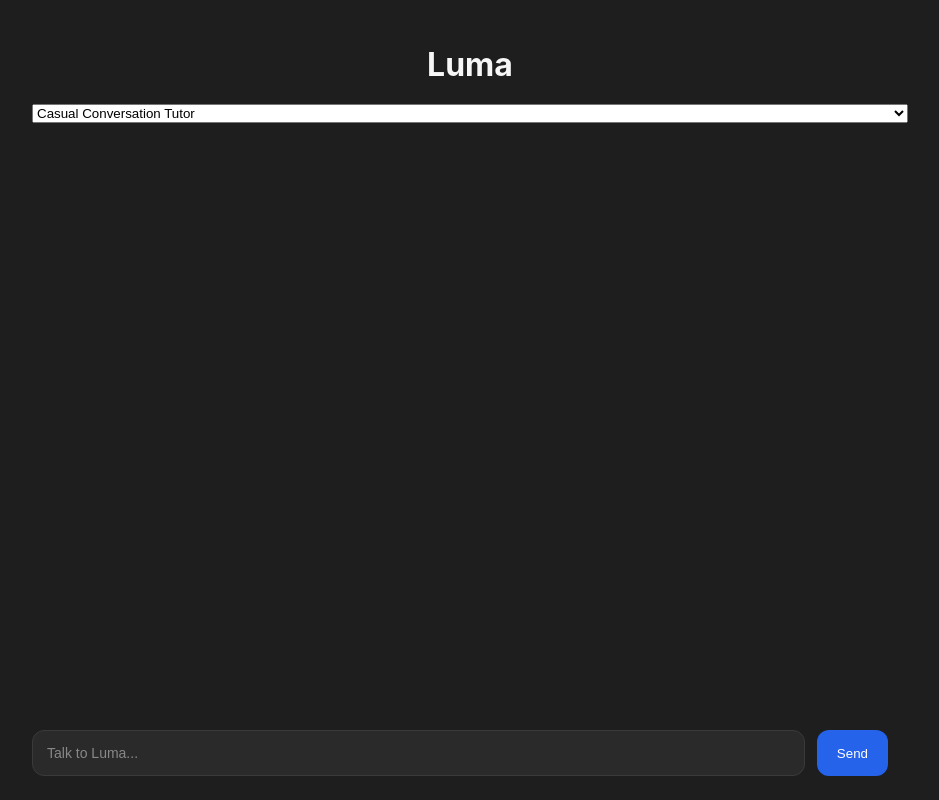
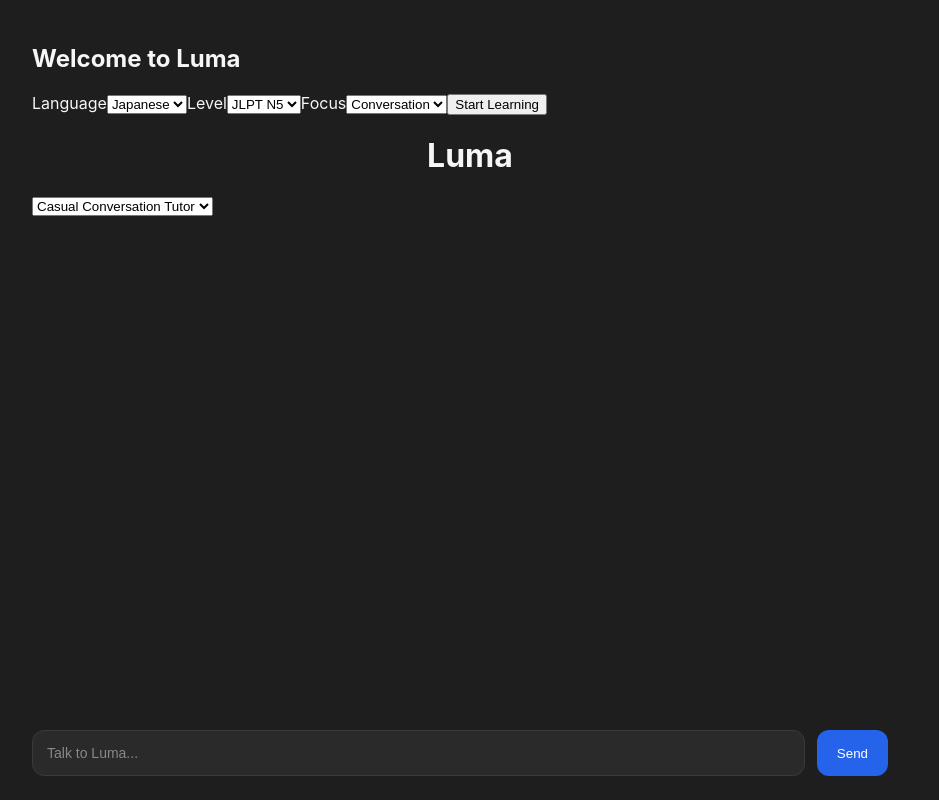
Before and after one commit to Omitofo/Luma-, a React (Vite) app: page / in a window 1280 px wide. Shown: the whole page, without its empty margins (182-1121 px from the left). Built offline with nearby package versions, Linux system fonts and the light colour scheme.

Commit message:
adding Selector for choosing tutor and language, level ...

```diff
--- a/src/App.tsx
+++ b/src/App.tsx
@@ -2,9 +2,22 @@ import { useState } from "react";
 import { invoke } from "@tauri-apps/api/core";
 import { listen } from "@tauri-apps/api/event";
 
-import ChatWindow from "./components/ChatWindow";
-import ChatInput from "./components/ChatInput";
+import ChatWindow from "./components/chat/ChatWindow";
+import ChatInput from "./components/chat/ChatInput";
+
+import LearnerSetupModal from "./components/tutor/LearnerSetupModal";
+import TutorModeSelector from "./components/tutor/TutorModeSelector";
+import ConfirmDialog from "./components/tutor/ConfirmDialog";
+
 import "./App.css";
+
+export type TutorMode = "casual" | "academic";
+
+export interface LearnerProfile {
+  language: string;
+  level: string;
+  focus: string;
+}
 
 export interface Message {
   role: "user" | "assistant";
@@ -16,27 +29,40 @@ function App() {
   const [streaming, setStreaming] = useState("");
   const [loading, setLoading] = useState(false);
 
-  const [tutorMode, setTutorMode] = useState<"casual" | "academic">(
-    "casual"
-  );
+  const [learnerProfile, setLearnerProfile] =
+    useState<LearnerProfile | null>(null);
+
+  const [tutorMode, setTutorMode] =
+    useState<TutorMode>("casual");
+
+  const [pendingTutorMode, setPendingTutorMode] =
+    useState<TutorMode | null>(null);
 
   async function sendMessage(input: string) {
-    if (!input.trim() || loading) return;
+    if (!input.trim() || loading || !learnerProfile) return;
 
     const updatedMessages: Message[] = [
       ...messages,
-      { role: "user", content: input },
+      {
+        role: "user",
+        content: input,
+      },
     ];
 
     setMessages(updatedMessages);
     setStreaming("");
     setLoading(true);
 
-    const unlistenToken = await listen<string>("token", (event) => {
+    const unlistenToken = await listen<string>(
+      "token",
+      (event) => {
         setStreaming((prev) => prev + event.payload);
-    });
+      }
+    );
 
-    const unlistenEnd = await listen<string>("token_end", (event) => {
+    const unlistenEnd = await listen<string>(
+      "token_end",
+      (event) => {
         setMessages((prev) => [
           ...prev,
           {
@@ -50,12 +76,14 @@ function App() {
 
         unlistenToken();
         unlistenEnd();
-    });
+      }
+    );
 
     try {
       await invoke("chat", {
         messages: updatedMessages,
         tutorMode,
+        learnerProfile,
       });
     } catch (err) {
       setMessages((prev) => [
@@ -74,26 +102,50 @@ function App() {
     }
   }
 
+  function requestTutorModeChange(mode: TutorMode) {
+    if (mode === tutorMode) return;
+
+    setPendingTutorMode(mode);
+  }
+
+  function confirmTutorModeChange() {
+    if (!pendingTutorMode) return;
+
+    setTutorMode(pendingTutorMode);
+    setPendingTutorMode(null);
+
+    setMessages([]);
+    setStreaming("");
+  }
+
+  function cancelTutorModeChange() {
+    setPendingTutorMode(null);
+  }
+
   return (
     <main className="container">
+      {!learnerProfile && (
+        <LearnerSetupModal
+          onComplete={setLearnerProfile}
+        />
+      )}
+
+      <ConfirmDialog
+        open={pendingTutorMode !== null}
+        title="Change Tutor Mode?"
+        message="Changing tutor mode will clear the current chat and start a new tutoring session."
+        onConfirm={confirmTutorModeChange}
+        onCancel={cancelTutorModeChange}
+      />
+
+      <header className="top-bar">
         <h1>Luma</h1>
 
-      <select
+        <TutorModeSelector
           value={tutorMode}
-        onChange={(e) =>
-          setTutorMode(
-            e.target.value as "casual" | "academic"
-          )
-        }
-      >
-        <option value="casual">
-          Casual Conversation Tutor
-        </option>
-
-        <option value="academic">
-          Structured Academic Tutor
-        </option>
-      </select>
+          onChange={requestTutorModeChange}
+        />
+      </header>
 
       <ChatWindow
         messages={messages}
--- a/src/components/ChatWindow.tsx
+++ b/src/components/chat/ChatWindow.tsx
@@ -1,4 +1,4 @@
-import { Message } from "../App";
+import { Message } from "../../types/chat";
 
 interface Props {
   messages: Message[];
--- /dev/null
+++ b/src/components/tutor/ConfirmDialog.tsx
@@ -0,0 +1,31 @@
+interface Props {
+  open: boolean;
+  title: string;
+  message: string;
+  onConfirm: () => void;
+  onCancel: () => void;
+}
+
+export default function ConfirmDialog({
+  open,
+  title,
+  message,
+  onConfirm,
+  onCancel,
+}: Props) {
+  if (!open) return null;
+
+  return (
+    <div className="modal-overlay">
+      <div className="modal">
+        <h3>{title}</h3>
+        <p>{message}</p>
+
+        <div className="dialog-actions">
+          <button onClick={onCancel}>Cancel</button>
+          <button onClick={onConfirm}>Continue</button>
+        </div>
+      </div>
+    </div>
+  );
+}
--- /dev/null
+++ b/src/components/tutor/LearnerSetupModal.tsx
@@ -0,0 +1,66 @@
+import { useState } from "react";
+import { LearnerProfile } from "../../types/tutor";
+
+interface Props {
+  onComplete: (profile: LearnerProfile) => void;
+}
+
+const levelOptions: Record<string, string[]> = {
+  Japanese: ["JLPT N5", "JLPT N4", "JLPT N3", "JLPT N2", "JLPT N1"],
+  French: ["A1", "A2", "B1", "B2", "C1", "C2"],
+};
+
+export default function LearnerSetupModal({ onComplete }: Props) {
+  const [language, setLanguage] = useState("Japanese");
+  const [level, setLevel] = useState("JLPT N5");
+  const [focus, setFocus] = useState("Conversation");
+
+  function handleLanguageChange(lang: string) {
+    setLanguage(lang);
+    setLevel(levelOptions[lang][0]);
+  }
+
+  return (
+    <div className="modal-overlay">
+      <div className="modal">
+        <h2>Welcome to Luma</h2>
+
+        <label>Language</label>
+        <select
+          value={language}
+          onChange={(e) => handleLanguageChange(e.target.value)}
+        >
+          <option>Japanese</option>
+          <option>French</option>
+        </select>
+
+        <label>Level</label>
+        <select value={level} onChange={(e) => setLevel(e.target.value)}>
+          {levelOptions[language].map((lvl) => (
+            <option key={lvl}>{lvl}</option>
+          ))}
+        </select>
+
+        <label>Focus</label>
+        <select value={focus} onChange={(e) => setFocus(e.target.value)}>
+          <option>Conversation</option>
+          <option>Grammar</option>
+          <option>Vocabulary</option>
+          <option>Writing</option>
+        </select>
+
+        <button
+          onClick={() =>
+            onComplete({
+              language,
+              level,
+              focus,
+            })
+          }
+        >
+          Start Learning
+        </button>
+      </div>
+    </div>
+  );
+}
--- /dev/null
+++ b/src/components/tutor/TutorModeSelector.tsx
@@ -0,0 +1,21 @@
+import { TutorMode } from "../../types/tutor";
+
+interface Props {
+  value: TutorMode;
+  onChange: (mode: TutorMode) => void;
+}
+
+export default function TutorModeSelector({
+  value,
+  onChange,
+}: Props) {
+  return (
+    <select
+      value={value}
+      onChange={(e) => onChange(e.target.value as TutorMode)}
+    >
+      <option value="casual">Casual Conversation Tutor</option>
+      <option value="academic">Structured Academic Tutor</option>
+    </select>
+  );
+}
--- /dev/null
+++ b/src/types/chat.ts
@@ -0,0 +1,4 @@
+export interface Message {
+  role: "user" | "assistant";
+  content: string;
+}
--- /dev/null
+++ b/src/types/tutor.ts
@@ -0,0 +1,7 @@
+export type TutorMode = "casual" | "academic";
+
+export interface LearnerProfile {
+  language: string;
+  level: string;
+  focus: string;
+}
```
Also changed, not shown: src/components/ChatMessage.tsx (deleted), src/components/chat/ChatInput.tsx (renamed from src/components/ChatInput.tsx), 1 other file (tests, documents, lock files or other folders). Lines whose indentation alone changed are shown as unchanged.
